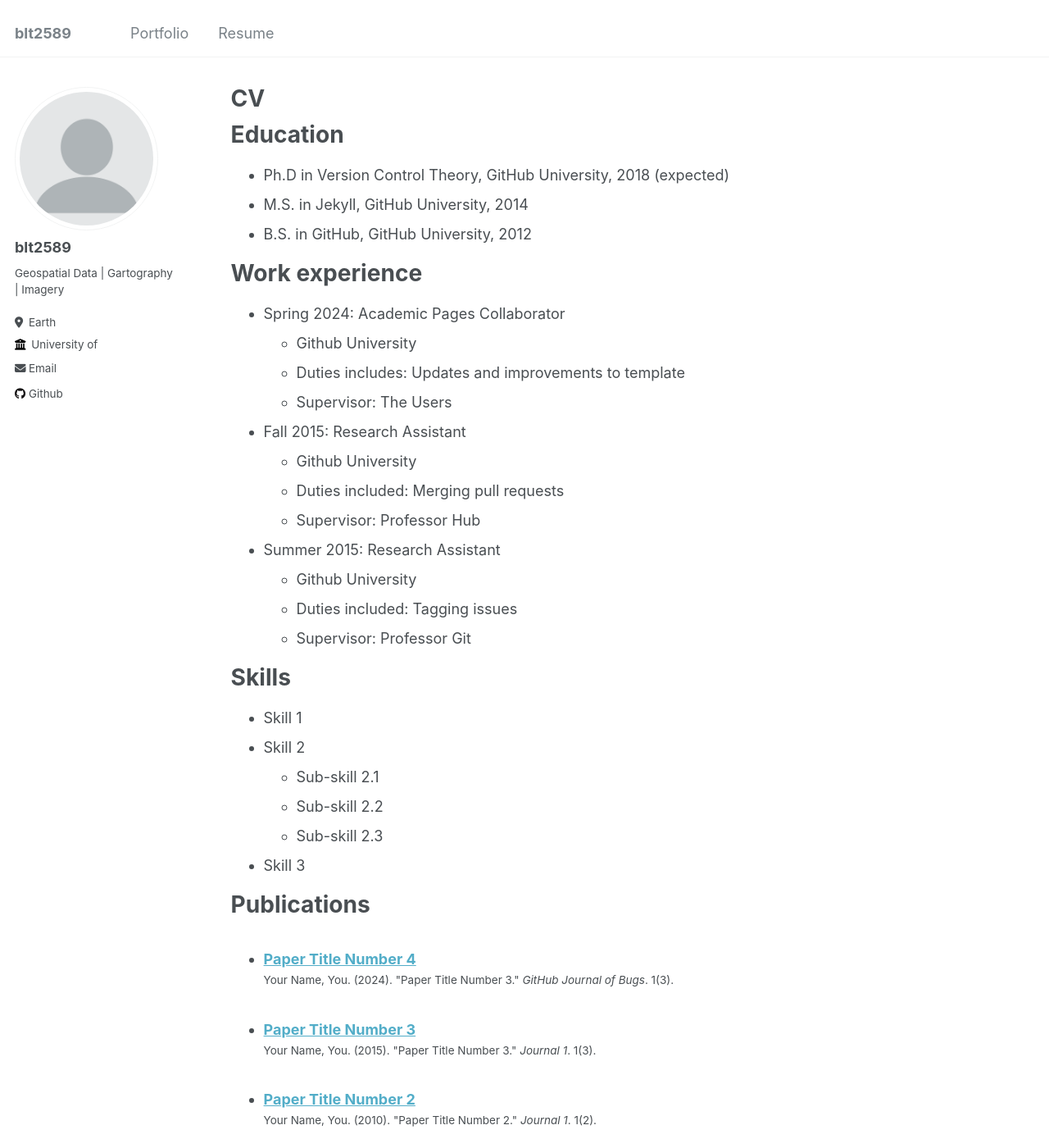
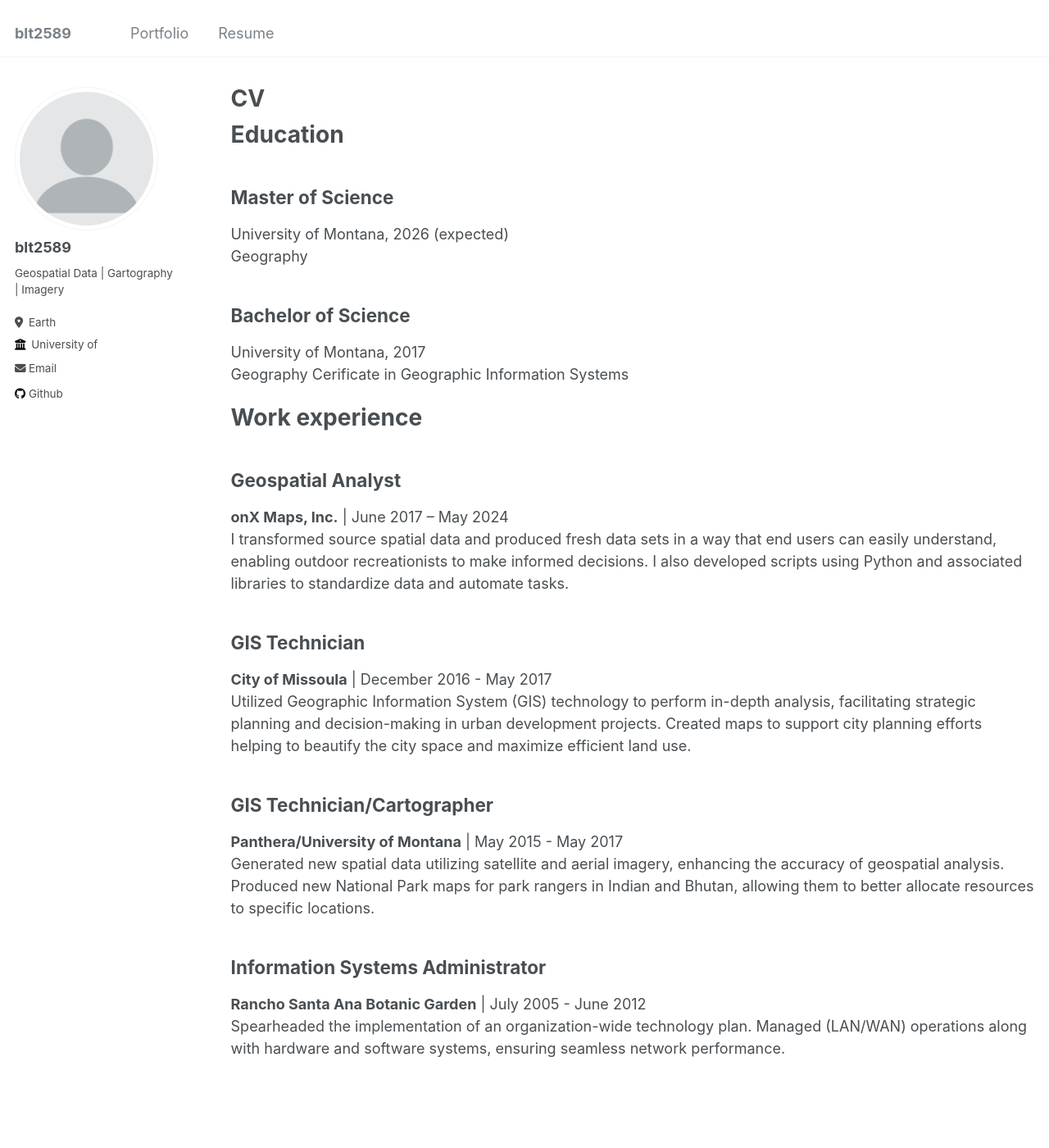
Before and after one commit to blt2589/blt2589.github.io, a Jekyll site: the page built from _pages/cv.md, in a window 1280 px wide and 1400 px high. Shown: the whole window at 82% size. Built offline with Jekyll 4.4.1, drawn with Linux system fonts in a browser that asks for light colours; some of the changed text lies outside the part shown.

Commit message:
cv page update

```diff
--- a/_pages/cv.md
+++ b/_pages/cv.md
@@ -11,54 +11,31 @@ redirect_from:
 
 Education
 ======
-* Ph.D in Version Control Theory, GitHub University, 2018 (expected)
-* M.S. in Jekyll, GitHub University, 2014
-* B.S. in GitHub, GitHub University, 2012
+
+## Master of Science
+University of Montana, 2026 (expected)
+Geography
+
+## Bachelor of Science
+University of Montana, 2017
+Geography
+Cerificate in Geographic Information Systems
+
 
 Work experience
 ======
-* Spring 2024: Academic Pages Collaborator
-  * Github University
-  * Duties includes: Updates and improvements to template
-  * Supervisor: The Users
+## Geospatial Analyst
+**onX Maps, Inc.** | June 2017 – May 2024
+I transformed source spatial data and produced fresh data sets in a way that end users can easily understand, enabling outdoor recreationists to make informed decisions. I also developed scripts using Python and associated libraries to standardize data and automate tasks.
 
-* Fall 2015: Research Assistant
-  * Github University
-  * Duties included: Merging pull requests
-  * Supervisor: Professor Hub
+## GIS Technician
+**City of Missoula** | December 2016 - May 2017
+Utilized Geographic Information System (GIS) technology to perform in-depth analysis, facilitating strategic planning and decision-making in urban development projects. Created maps to support city planning efforts helping to beautify the city space and maximize efficient land use.
 
-* Summer 2015: Research Assistant
-  * Github University
-  * Duties included: Tagging issues
-  * Supervisor: Professor Git
+## GIS Technician/Cartographer
+**Panthera/University of Montana** | May 2015 - May 2017
+Generated new spatial data utilizing satellite and aerial imagery, enhancing the accuracy of geospatial analysis. Produced new National Park maps for park rangers in Indian and Bhutan, allowing them to better allocate resources to specific locations.
 
-Skills
-======
-* Skill 1
-* Skill 2
-  * Sub-skill 2.1
-  * Sub-skill 2.2
-  * Sub-skill 2.3
-* Skill 3
-
-Publications
-======
-  <ul>{% for post in site.publications reversed %}
-    {% include archive-single-cv.html %}
-  {% endfor %}</ul>
-
-Talks
-======
-  <ul>{% for post in site.talks reversed %}
-    {% include archive-single-talk-cv.html  %}
-  {% endfor %}</ul>
-
-Teaching
-======
-  <ul>{% for post in site.teaching reversed %}
-    {% include archive-single-cv.html %}
-  {% endfor %}</ul>
-
-Service and leadership
-======
-* Currently signed in to 43 different slack teams
+## Information Systems Administrator
+**Rancho Santa Ana Botanic Garden** | July 2005 - June 2012
+Spearheaded the implementation of an organization-wide technology plan. Managed (LAN/WAN) operations along with hardware and software systems, ensuring seamless network performance.
```
